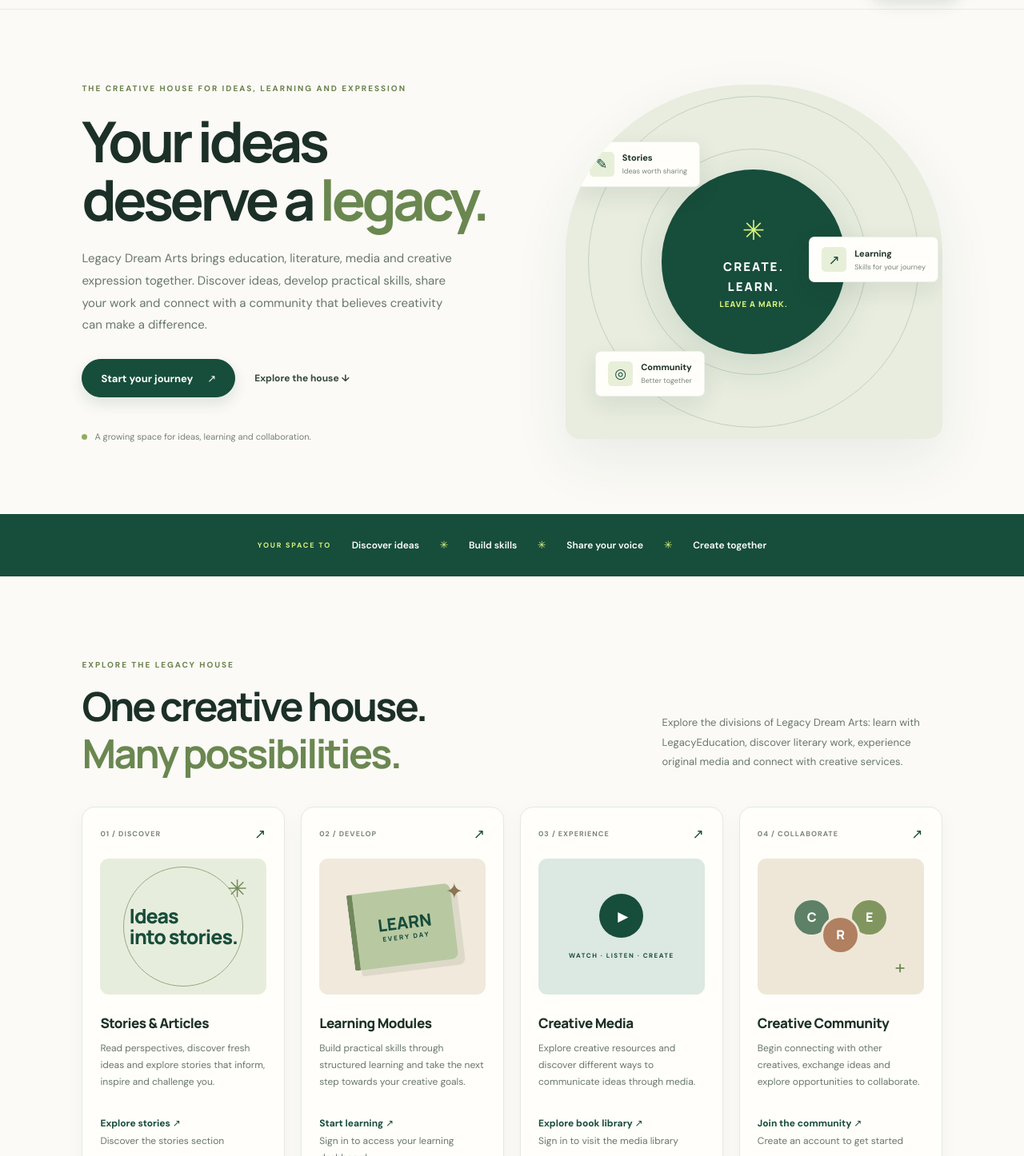
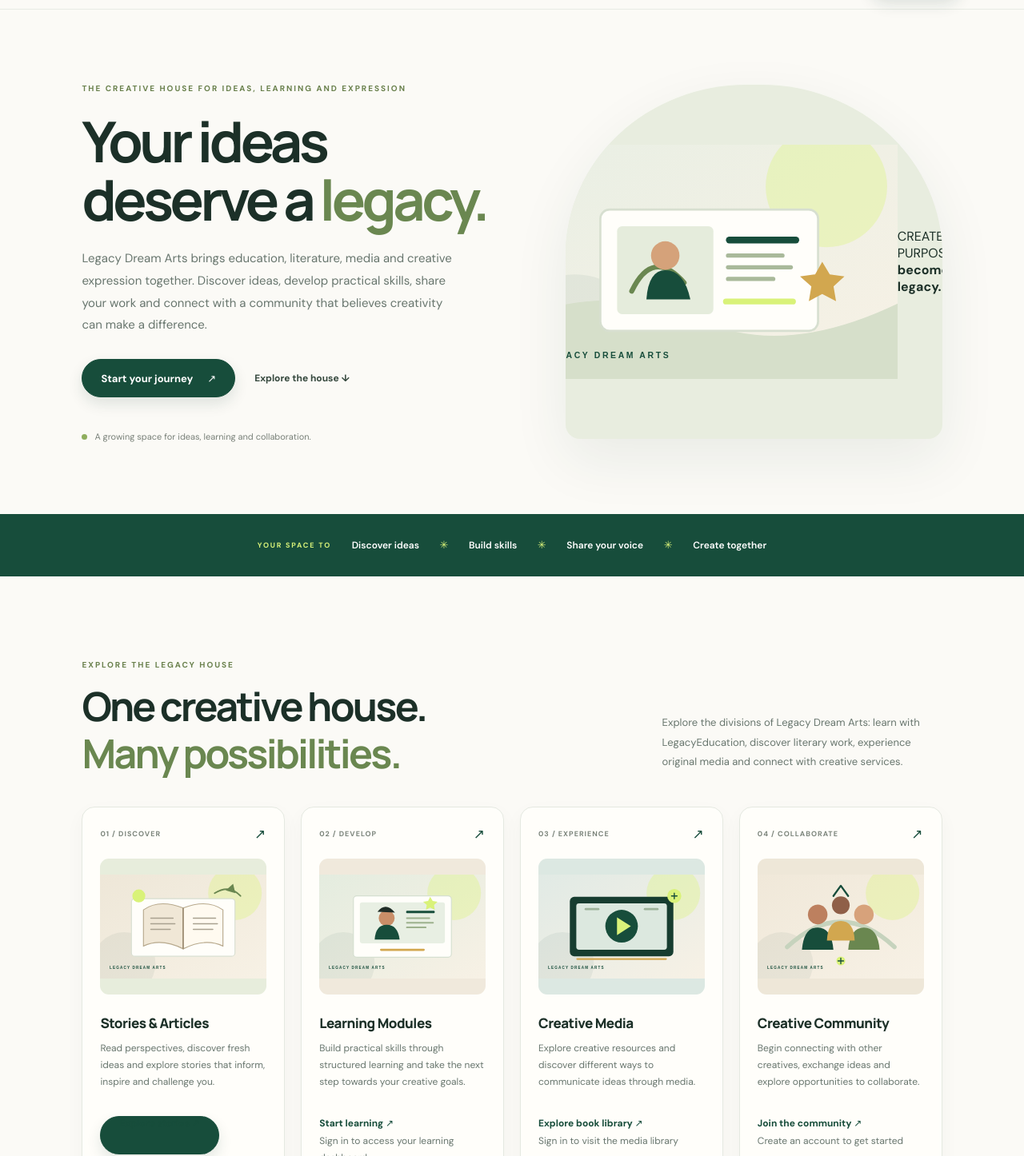
Before and after one commit to lwangaenglish10-gif/legacyeducation, a React (Vite) app in the folder frontend/: page / in a window 1280 px wide. Shown: the part 64-1510 px from the top of the page at 80% size. Built offline with nearby package versions, Linux system fonts and the light colour scheme; no server answers.

Commit message:
Use story-led visual assets and clear action buttons

```diff
--- a/frontend/src/Home.jsx
+++ b/frontend/src/Home.jsx
@@ -103,43 +103,11 @@ async function handleNewsletterSubmit(event) {
             </div>
           </div>
 
-          <div
-            className="hero-art"
-            role="img"
-            aria-label="Creative ideas, learning and collaboration"
-          >
-            <div className="art-orbit orbit-one" />
-            <div className="art-orbit orbit-two" />
-
-            <div className="art-center">
-              <span className="art-star" aria-hidden="true">✳</span>
-              <p>CREATE.</p>
-              <p>LEARN.</p>
-              <p>LEAVE A MARK.</p>
-            </div>
-
-            <div className="floating-card card-story">
-              <span className="card-icon" aria-hidden="true">✎</span>
-              <div>
-                <strong>Stories</strong>
-                <small>Ideas worth sharing</small>
-              </div>
-            </div>
-
-            <div className="floating-card card-learn">
-              <span className="card-icon" aria-hidden="true">↗</span>
-              <div>
-                <strong>Learning</strong>
-                <small>Skills for your journey</small>
-              </div>
-            </div>
-
-            <div className="floating-card card-community">
-              <span className="card-icon" aria-hidden="true">◎</span>
-              <div>
-                <strong>Community</strong>
-                <small>Better together</small>
-              </div>
+          <div className="hero-art hero-art-photo">
+            <img src="/images/hero-story.svg" alt="A creative learner developing an idea into written work" />
+            <div className="hero-image-caption">
+              <span>CREATE WITH PURPOSE</span>
+              <strong>Ideas become legacy.</strong>
             </div>
           </div>
         </section>
@@ -181,14 +149,8 @@ async function handleNewsletterSubmit(event) {
                 <span className="feature-symbol" aria-hidden="true">↗</span>
               </div>
 
-              <div className="feature-illustration story-illustration" aria-hidden="true">
-                <span className="illustration-line" />
-                <span className="illustration-word">
-                  Ideas
-                  <br />
-                  into stories.
-                </span>
-                <span className="illustration-circle">✳</span>
+              <div className="feature-illustration story-illustration">
+                <img src="/images/publishing.svg" alt="A writer developing a story in an open manuscript" loading="lazy" />
               </div>
 
               <h3>Stories &amp; Articles</h3>
@@ -197,7 +159,7 @@ async function handleNewsletterSubmit(event) {
                 stories that inform, inspire and challenge you.
               </p>
 
-              <Link to="/stories" className="feature-link">
+              <Link to="/stories" className="button button-outline feature-link">
   Explore stories ↗
 </Link>
               <p className="feature-note">
@@ -214,13 +176,8 @@ async function handleNewsletterSubmit(event) {
                 <span className="feature-symbol" aria-hidden="true">↗</span>
               </div>
 
-              <div className="feature-illustration learning-illustration" aria-hidden="true">
-                <span className="book-shape">
-                  LEARN
-                  <br />
-                  <small>EVERY DAY</small>
-                </span>
-                <span className="learning-spark">✦</span>
+              <div className="feature-illustration learning-illustration">
+                <img src="/images/education.svg" alt="A learner building skills through creative education" loading="lazy" />
               </div>
 
               <h3>Learning Modules</h3>
@@ -246,11 +203,8 @@ async function handleNewsletterSubmit(event) {
                 <span className="feature-symbol" aria-hidden="true">↗</span>
               </div>
 
-              <div className="feature-illustration media-illustration" aria-hidden="true">
-                <span className="play-button">▶</span>
-                <span className="media-label">
-                  WATCH · LISTEN · CREATE
-                </span>
+              <div className="feature-illustration media-illustration">
+                <img src="/images/media.svg" alt="A media production screen representing original creative work" loading="lazy" />
               </div>
 
               <h3>Creative Media</h3>
@@ -276,11 +230,8 @@ async function handleNewsletterSubmit(event) {
                 <span className="feature-symbol" aria-hidden="true">↗</span>
               </div>
 
-              <div className="feature-illustration community-illustration" aria-hidden="true">
-                <span className="people people-one">C</span>
-                <span className="people people-two">R</span>
-                <span className="people people-three">E</span>
-                <span className="community-plus">+</span>
+              <div className="feature-illustration community-illustration">
+                <img src="/images/community.svg" alt="A group of creatives collaborating together" loading="lazy" />
               </div>
 
               <h3>Creative Community</h3>
```
